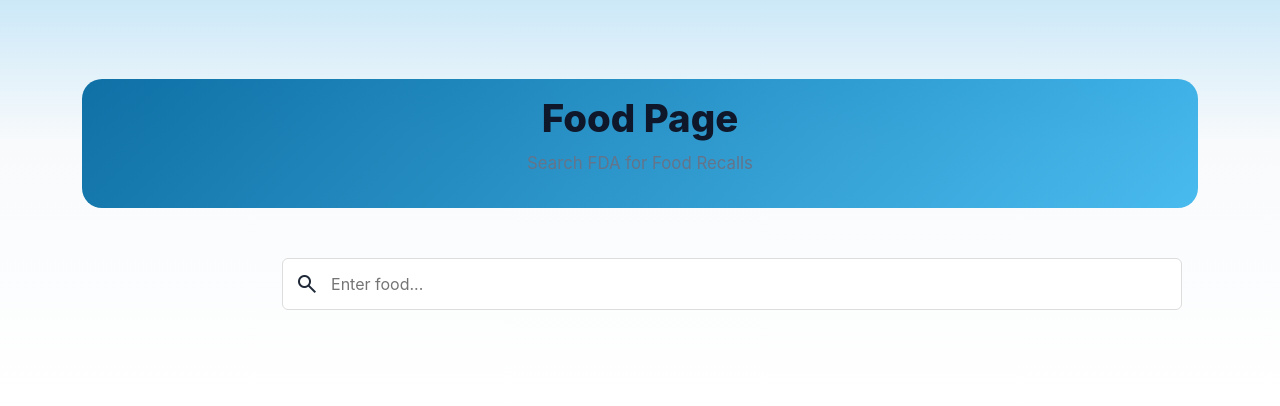
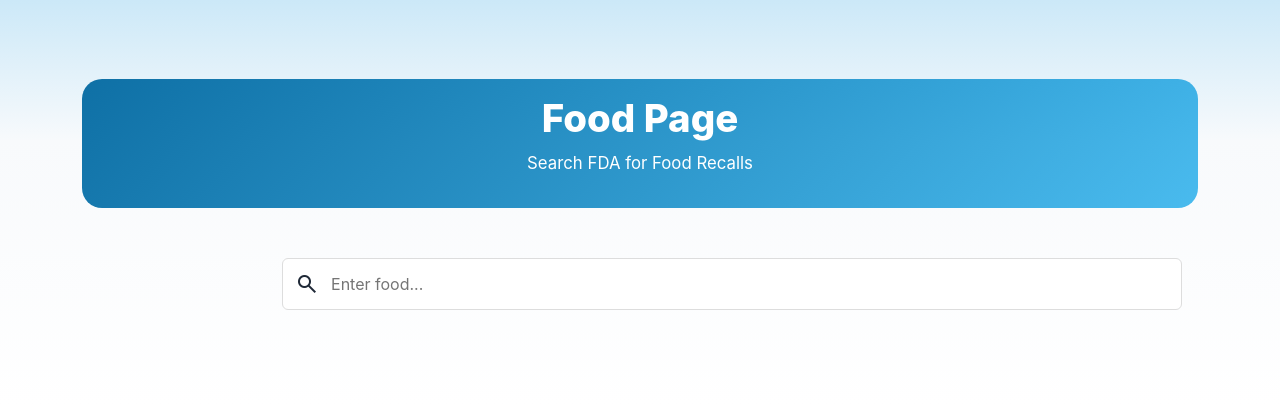
Before and after one commit to 10sChris/Recaller, a Flask app: page /food in a window 1280 px wide. Shown: the part 653-1059 px from the top of the page. Run offline with Flask 3, Linux system fonts and the light colour scheme.

Commit message:
Changed text in food page to white

```diff
--- a/static/main.css
+++ b/static/main.css
@@ -237,6 +237,14 @@ body {
     max-width: fit-content;
   }
 
+  .food-page .section-title p {
+    color: white;
+  }
+
+  .food-page .section-title h2 {
+    color: white;
+  }
+
 
 
 
```
